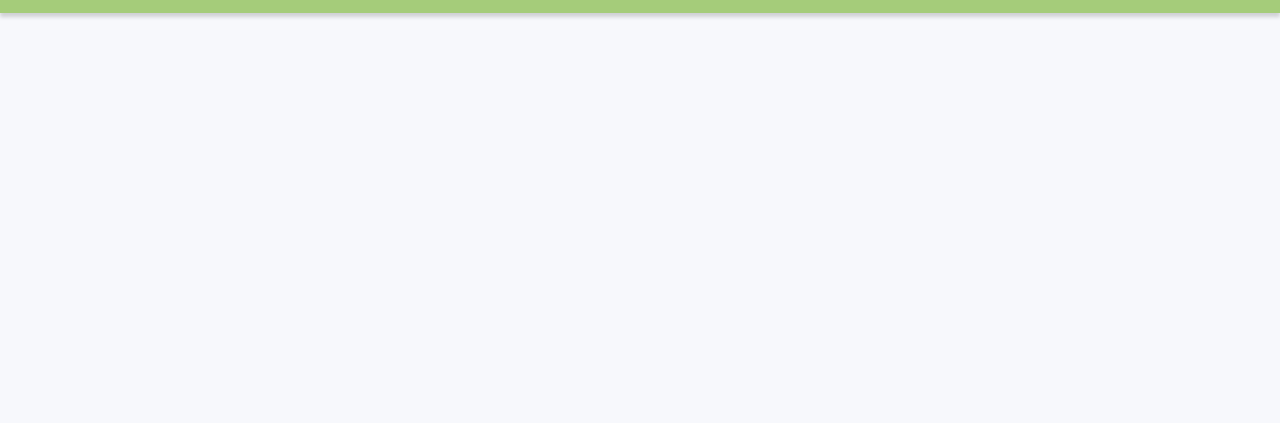
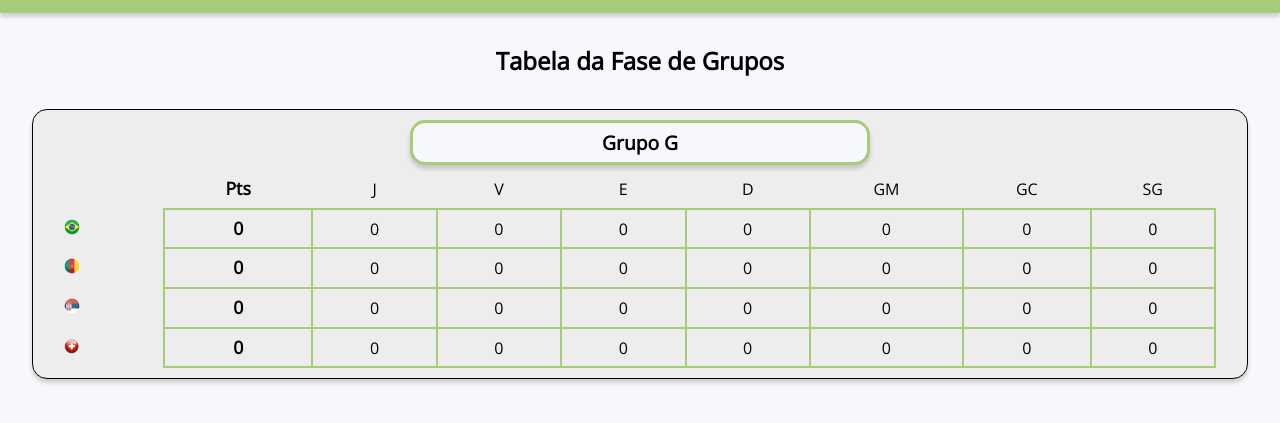
Before and after one commit to pdrollucas/Qatar2022, a plain HTML site: page tabelas/tabelas.html in a window 1280 px wide. Shown: the part 101-524 px from the top of the page. Drawn offline with nearby package versions, Linux system fonts and the light colour scheme.

Commit message:
add tabela

```diff
--- a/tabelas/tabelas.css
+++ b/tabelas/tabelas.css
@@ -0,0 +1,59 @@
+.tabela {
+    background-color: #EDEDED;
+
+    border: 1px solid black;
+    box-shadow: 0px 4px 4px rgba(0, 0, 0, 0.16);
+    border-radius: 15px;
+    width: 95vw;
+
+    margin: 0 auto;
+    padding: 10px;
+
+    display: flex;
+    justify-content: center;
+    align-items: center;
+}
+
+.tabela__titulo{
+    font-size: 1.2rem;
+    font-weight: 600;
+    margin: 0 auto 5px auto;
+
+    background-color: #f7f8fc;
+    border: 3px solid #a5cc7a;
+    box-shadow: 0px 4px 4px rgba(0, 0, 0, 0.16);
+    border-radius: 15px;
+    padding: 10px;
+    width: 40%;
+}
+
+.th__negrito {
+    font-weight: 600;
+    font-size: 1.1rem;
+}
+
+.tabela__principal {
+    width: 90vw;
+}
+
+th {
+    padding: 10px 0 10px 0px;
+}
+
+.tabela__bandeira{
+    width: 1rem;
+    display: flex;
+    justify-content: flex-start;
+    align-items: center;
+}
+
+td {
+    border: 2px solid #a5cc7a;
+    border-top-left-radius: 10px;
+    border-top-right-radius: 10px;
+    border-bottom-left-radius: 10px;
+    border-bottom-right-radius: 10px;
+
+    padding: 10px 5px;
+    text-align: center;
+}
--- a/tabelas/tabelas.html
+++ b/tabelas/tabelas.html
@@ -37,14 +37,81 @@
     <nav class="menu-lateral">
         <img src="../img/taça.png" alt="" class="menu-lateral__logo">
         <a href="../index.html" class="menu-lateral__link">Jogos</a>
+        <a href="tabelas.html" class="menu-lateral__link menu-lateral__link--ativo">Tabela</a>
+        <a href="../fases/fases.html" class="menu-lateral__link">Mata-matas</a>
         <a href="../canais/canais.html" class="menu-lateral__link">Canais</a>
-        <a href="tabelas.html" class="menu-lateral__link menu-lateral__link--ativo">Tabelas</a>
-        <a href="../fases/fases.html" class="menu-lateral__link">Mata-matas</a>
         <a href="../convocados/convocados.html" class="menu-lateral__link">Convocados</a>
     </nav>
 
-    <main>
+    <main class="principal">
+        <h2 class="principal__titulo">Tabela da Fase de Grupos</h2>
 
+        <section class="tabela">
+            <article>
+                <table class="tabela__principal">
+                    <caption class="tabela__titulo">Grupo G</caption>
+                    <thead>
+                        <tr>
+                            <th></th>
+                            <th class="th__negrito">Pts</th>
+                            <th>J</th>
+                            <th>V</th>
+                            <th>E</th>
+                            <th>D</th>
+                            <th>GM</th>
+                            <th>GC</th>
+                            <th>SG</th>
+                        </tr>
+                    </thead>
+                    <tbody>
+                        <tr>
+                            <th><img src="../img/bandeira-do-Brasil.png" alt="Bandeira do Brasil" class="tabela__bandeira"></th>
+                            <td class="th__negrito">0</td>
+                            <td>0</td>
+                            <td>0</td>
+                            <td>0</td>
+                            <td>0</td>
+                            <td>0</td>
+                            <td>0</td>
+                            <td>0</td>
+                        </tr>
+                        <tr>
+                            <th><img src="../img/bandeira-de-camarões.png" alt="Bandeira do Brasil" class="tabela__bandeira"></th>
+                            <td class="th__negrito">0</td>
+                            <td>0</td>
+                            <td>0</td>
+                            <td>0</td>
+                            <td>0</td>
+                            <td>0</td>
+                            <td>0</td>
+                            <td>0</td>
+                        </tr>
+                        <tr>
+                            <th><img src="../img/bandeira-da-servia.png" alt="Bandeira do Brasil" class="tabela__bandeira"></th>
+                            <td class="th__negrito">0</td>
+                            <td>0</td>
+                            <td>0</td>
+                            <td>0</td>
+                            <td>0</td>
+                            <td>0</td>
+                            <td>0</td>
+                            <td>0</td>
+                        </tr>
+                        <tr>
+                            <th><img src="../img/bandeira-da-suíça.png" alt="Bandeira do Brasil" class="tabela__bandeira"></th>
+                            <td class="th__negrito">0</td>
+                            <td>0</td>
+                            <td>0</td>
+                            <td>0</td>
+                            <td>0</td>
+                            <td>0</td>
+                            <td>0</td>
+                            <td>0</td>
+                        </tr>
+                    </tbody>
+                </table>
+            </article>
+        </section>
     </main>
 
     <footer>
```
Also changed, not shown: canais/canais.html (+2 -2 lines), convocados/convocados.html (+2 -2 lines), fases/fases.html (+2 -2 lines), index.html (+2 -2 lines).
